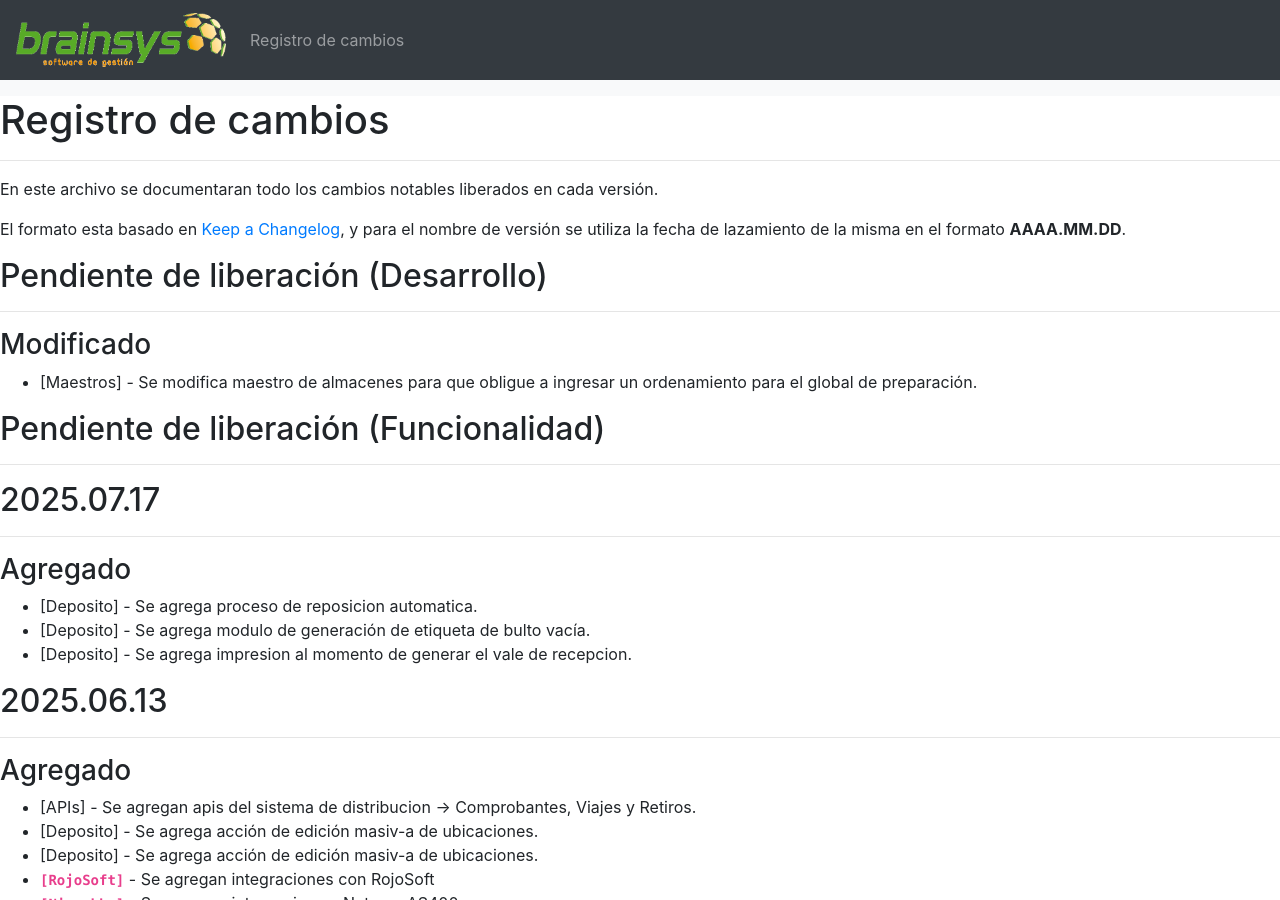
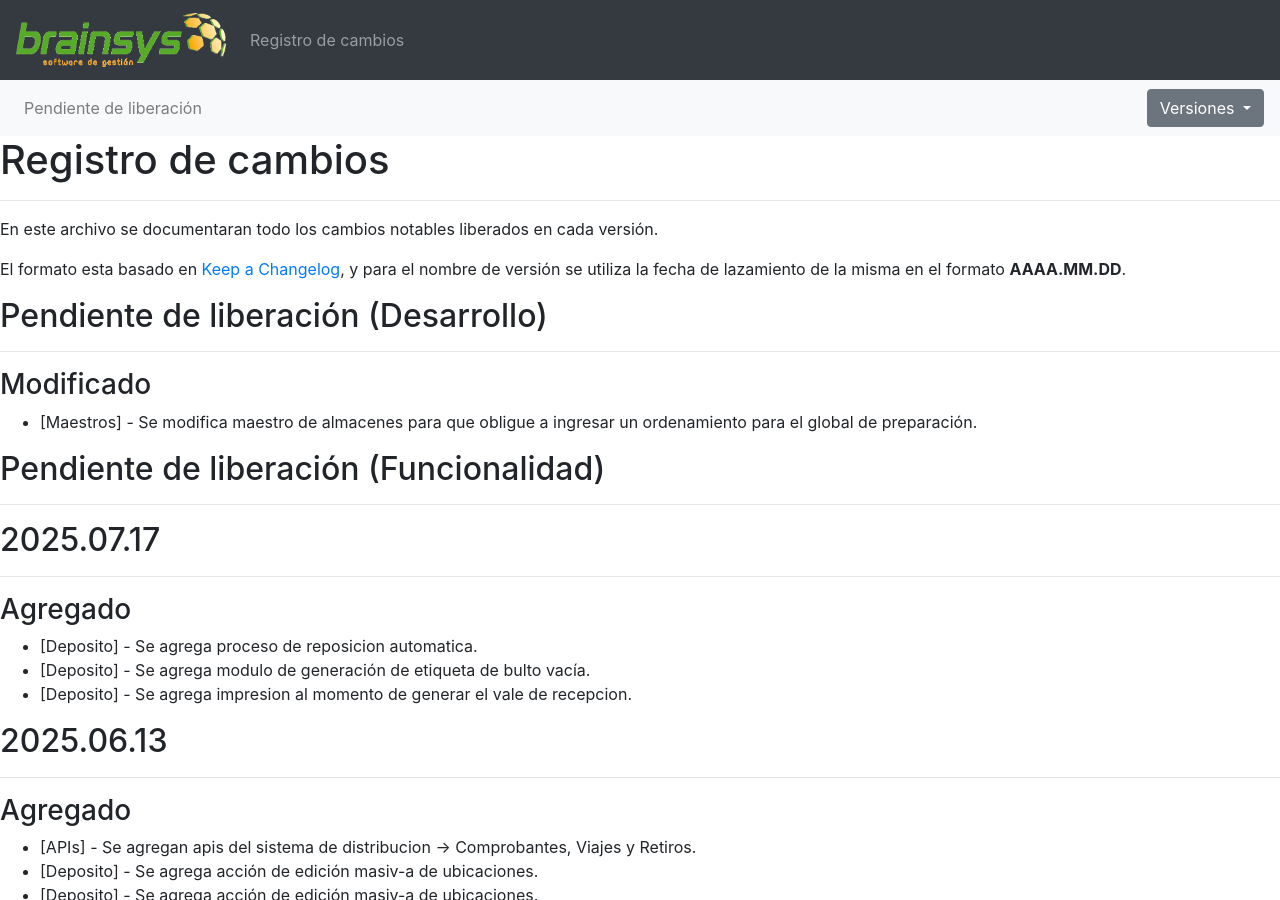
Before and after one commit to brainsys-arsaad/versionado, a Jekyll site: the page built from registro-cambios.markdown, in a window 1280 px wide and 900 px high. Built offline with Jekyll 4.4.1, drawn with Linux system fonts in a browser that asks for light colours; our own code applies the rules of GitHub Pages for plain Markdown files; part of the change alters nothing that is shown.

Commit message:
Update registro-cambios.markdown

```diff
--- a/registro-cambios.markdown
+++ b/registro-cambios.markdown
@@ -3,10 +3,8 @@ layout: default
 title: Registro de cambios
 navegacion:
   contenido:
-    - nombre: "Pendiente de liberación" (Desarrollo)
-      link: "registro-cambios#pendiente-de-liberación-desarrollo"
-    - nombre: "Pendiente de liberación" (Funcionalidad)
-      link: "registro-cambios#pendiente-de-liberación-funcionalidad"
+    - nombre: "Pendiente de liberación"
+      link: "registro-cambios#pendiente-de-liberación"
   versiones:
     - nombre: "2025.07.17"
       link: "registro-cambios#20250717"
```
